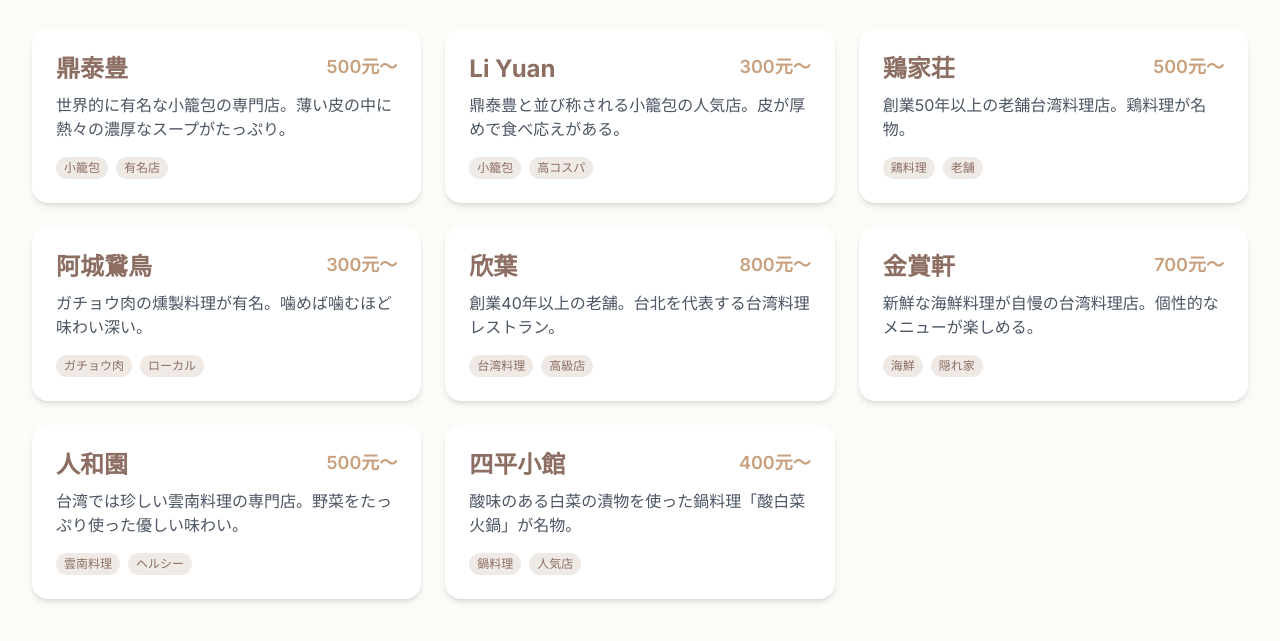
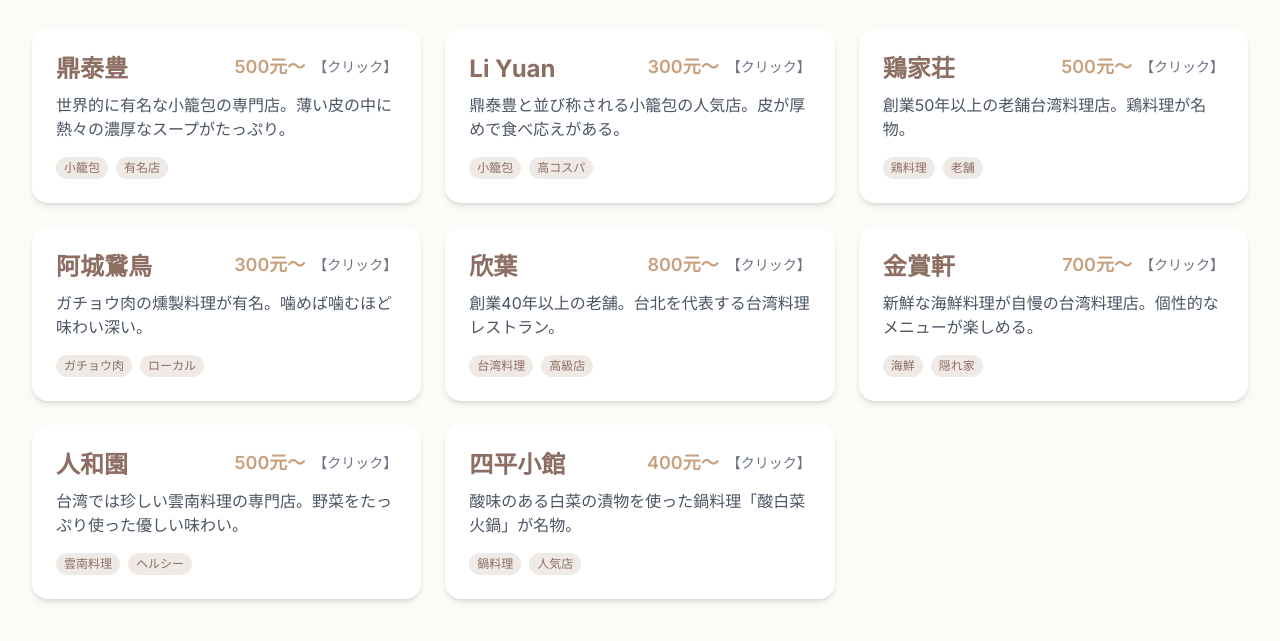
Before and after one commit to shotakomiya-gif/taipei, a plain HTML site: page index.html in a window 1280 px wide. Shown: the part 119-760 px from the top of the page. Drawn offline with nearby package versions, Linux system fonts and the light colour scheme.

Commit message:
Update index.html

```diff
--- a/index.html
+++ b/index.html
@@ -11,7 +11,7 @@
     <link href="https://fonts.googleapis.com/css2?family=Inter:wght@400;500;600;700&family=Noto+Sans+JP:wght@400;500;700&display=swap" rel="stylesheet">
     <!-- Chosen Palette: Warm Neutrals -->
     <!-- Application Structure Plan: このアプリケーションは、静的なレストランリストとして機能するよう再設計されました。すべての情報がカード形式で表示され、ユーザーは各カードをクリックして詳細情報を確認できます。シンプルで直接的なリスト形式にすることで、特定の情報を探すのではなく、提供されたすべてのレストラン情報を一目で閲覧できるようにしています。 -->
-    <!-- Visualization & Content Choices: 1. レストランリスト -> 目標: 整理・比較 -> 手法: 静的なカードグリッド (HTML/Tailwind) -> 操作: カードクリックで詳細情報の表示・非表示を切り替え。理由: 全ての情報を一覧できるようにするため。 2. 詳細情報 -> 目標: 通知 -> 手法: クリックで展開するカード詳細 (HTML/Tailwind) -> 操作: カードクリックで詳細情報の表示・非表示を切り替え。理由: 初期画面の情報量を抑えつつ、詳細へのアクセスを容易にするため。 3. ミシュラン等の評価 -> 目標: 通知 -> 手法: アイコン風バッジ (HTML/CSS) -> 操作: なし。理由: レストランの権威性を一目で伝えるため。 -->
+    <!-- Visualization & Content Choices: 1. レストランリスト -> 目標: 整理・比較 -> 手法: 静的なカードグリッド (HTML/Tailwind) -> 操作: カードクリックで詳細情報の表示・非表示を切り替え。「【クリック】」というテキストを追加して開閉状態を視覚的に示します。理由: 全ての情報を一覧できるようにしつつ、各カードがクリック可能であることを明確にするため。 2. 詳細情報 -> 目標: 通知 -> 手法: クリックで展開するカード詳細 (HTML/Tailwind) -> 操作: カードクリックで詳細情報の表示・非表示を切り替え。理由: 初期画面の情報量を抑えつつ、詳細へのアクセスを容易にするため。 3. ミシュラン等の評価 -> 目標: 通知 -> 手法: アイコン風バッジ (HTML/CSS) -> 操作: なし。理由: レストランの権威性を一目で伝えるため。 -->
     <!-- CONFIRMATION: NO SVG graphics used. NO Mermaid JS used. -->
     <style>
         body {
@@ -74,7 +74,7 @@
                 description: '鼎泰豊と並び称される小籠包の人気店。皮が厚めで食べ応えがある。',
                 recommended: ['小籠包', '牡蠣小籠包', '海鮮チャーハン', 'ネギ餅'],
                 evaluation: 'コストパフォーマンスの高さで評価されている。スタッフが親切で、日本語メニューがあるという口コミも多い。',
-                map_link: '#', blog_link: '#', hours: '11:30-14:30, 16:30-21:30',
+                map_link: '#', blog_link: 'https://www.chikanonbe.com/entry/2022/03/22/094045', hours: '11:30-14:30, 16:30-21:30',
                 reservation: true, japanese_support: true, michelin: false,
                 tags: ['小籠包', '高コスパ']
             },
@@ -83,7 +83,7 @@
                 description: '創業50年以上の老舗台湾料理店。鶏料理が名物。',
                 recommended: ['三味鶏', '麻婆豆腐', '卵焼き', '鶏プリン'],
                 evaluation: 'ミシュランガイドのビブグルマンに掲載。高級感のある店構えだが、価格は比較的リーズナブル。',
-                map_link: '#', blog_link: '#', hours: '11:00-22:00',
+                map_link: '#', blog_link: 'https://ganimaly.com/portfolio/2024/05/07/%E3%80%90%E6%97%85%E3%81%94%E3%81%AF%E3%82%93%EF%BD%9C%E5%8F%B0%E5%8C%97%E3%81%A7%E7%83%8F%E9%AA%A8%E9%B6%8F%E3%80%91%E7%BE%8E%E5%91%B3%E3%81%97%E3%81%84%E9%B6%8F%E6%96%99%E7%90%86%E3%82%92%E9%A3%9F/', hours: '11:00-22:00',
                 reservation: true, japanese_support: true, michelin: true,
                 tags: ['鶏料理', '老舗']
             },
@@ -92,7 +92,7 @@
                 description: 'ガチョウ肉の燻製料理が有名。噛めば噛むほど味わい深い。',
                 recommended: ['ガチョウ肉燻製', '鵝油飯（ガチョウ油ご飯）', '鴨血のスープ'],
                 evaluation: 'ミシュランガイドのビブグルマンに掲載。昼時は待ち時間が発生することも。',
-                map_link: '#', blog_link: '#', hours: '11:30-21:00',
+                map_link: '#', blog_link: 'https://ameblo.jp/kazu53016/entry-12923390471.html', hours: '11:30-21:00',
                 reservation: true, japanese_support: false, michelin: true,
                 tags: ['ガチョウ肉', 'ローカル']
             },
@@ -101,7 +101,7 @@
                 description: '創業40年以上の老舗。台北を代表する台湾料理レストラン。',
                 recommended: ['ワタリガニのおこわ', 'レバーステーキ', '豚の角煮', 'シジミの醤油漬け'],
                 evaluation: 'ミシュランガイドに掲載。日本人にもファンが多く、安心感のあるお店。サービスも良いと評判。',
-                map_link: '#', blog_link: '#', hours: '11:00-21:30',
+                map_link: '#', blog_link: 'https://ameblo.jp/mythai-taste-b787/entry-12868465448.html', hours: '11:00-21:30',
                 reservation: true, japanese_support: true, michelin: true,
                 tags: ['台湾料理', '高級店']
             },
@@ -110,7 +110,7 @@
                 description: '新鮮な海鮮料理が自慢の台湾料理店。個性的なメニューが楽しめる。',
                 recommended: ['金柑入りの鶏肉ロール', '桜エビおこわ', '牛肉料理'],
                 evaluation: 'ミシュランガイドのビブグルマンに掲載。こじんまりとして落ち着いた雰囲気で、リピーターが多い。',
-                map_link: '#', blog_link: '#', hours: '12:00-14:30, 17:30-21:30 (火曜定休)',
+                map_link: '#', blog_link: 'https://www.chikanonbe.com/entry/2021/03/24/114726', hours: '12:00-14:30, 17:30-21:30 (火曜定休)',
                 reservation: null, japanese_support: null, michelin: true,
                 tags: ['海鮮', '隠れ家']
             },
@@ -119,7 +119,7 @@
                 description: '台湾では珍しい雲南料理の専門店。野菜をたっぷり使った優しい味わい。',
                 recommended: ['鶏油豌豆', 'キノコと牛肉の炒め物', 'トリュフ入りスクランブルエッグ'],
                 evaluation: 'ミシュランガイドのビブグルマンに掲載。日本人の口に合う味付けで、安心して食事ができると評判。',
-                map_link: '#', blog_link: '#', hours: '11:30-14:00, 17:30-21:00',
+                map_link: '#', blog_link: 'https://ameblo.jp/tabi-iroiro/entry-12880033282.html', hours: '11:30-14:00, 17:30-21:00',
                 reservation: true, japanese_support: true, michelin: true,
                 tags: ['雲南料理', 'ヘルシー']
             },
@@ -128,7 +128,7 @@
                 description: '酸味のある白菜の漬物を使った鍋料理「酸白菜火鍋」が名物。',
                 recommended: ['酸白菜火鍋', 'タロイモのボール'],
                 evaluation: '有名人も御用達の穴場的なお店として知られている。開店前から行列ができるほどの人気店。',
-                map_link: '#', blog_link: '#', hours: '11:30-14:30, 17:00-22:30',
+                map_link: '#', blog_link: 'https://ameblo.jp/jonney-blog08/entry-12887281120.html', hours: '11:30-14:30, 17:00-22:30',
                 reservation: true, japanese_support: null, michelin: false,
                 tags: ['鍋料理', '人気店']
             }
@@ -152,7 +152,10 @@
                     <div class="p-6 cursor-pointer" data-action="toggle-details">
                         <div class="flex justify-between items-start">
                              <h3 class="text-2xl font-bold text-[#8D6E63]">${r.name}</h3>
-                            <div class="text-lg font-semibold text-[#C8A07D]">${r.budget_min}元〜</div>
+                            <div class="flex items-center gap-2">
+                                <span class="text-lg font-semibold text-[#C8A07D]">${r.budget_min}元〜</span>
+                                <span class="text-gray-500 text-sm">【クリック】</span>
+                            </div>
                         </div>
                         <p class="text-gray-600 mt-2">${r.description}</p>
                         <div class="flex flex-wrap gap-2 mt-4">
@@ -169,7 +172,6 @@
                              <div class="flex flex-wrap gap-2 mb-4 text-sm">${infoIcons}</div>
                              <p class="text-sm text-gray-600"><strong>営業時間:</strong> ${r.hours}</p>
                              <div class="flex justify-end gap-2 mt-4">
-                                ${r.map_link ? `<a href="${r.map_link}" target="_blank" class="px-4 py-2 bg-[#C8A07D] text-white rounded-full text-xs font-semibold hover:bg-[#b58e6d] transition-colors">地図</a>` : ''}
                                 ${r.blog_link ? `<a href="${r.blog_link}" target="_blank" class="px-4 py-2 bg-gray-200 text-gray-800 rounded-full text-xs font-semibold hover:bg-gray-300 transition-colors">ブログ</a>` : ''}
                              </div>
                         </div>
@@ -184,6 +186,7 @@
             if (cardHeader) {
                 const card = cardHeader.closest('.restaurant-card');
                 const details = card.querySelector('[data-section="details"]');
+
                 details.classList.toggle('open');
             }
         });
```
